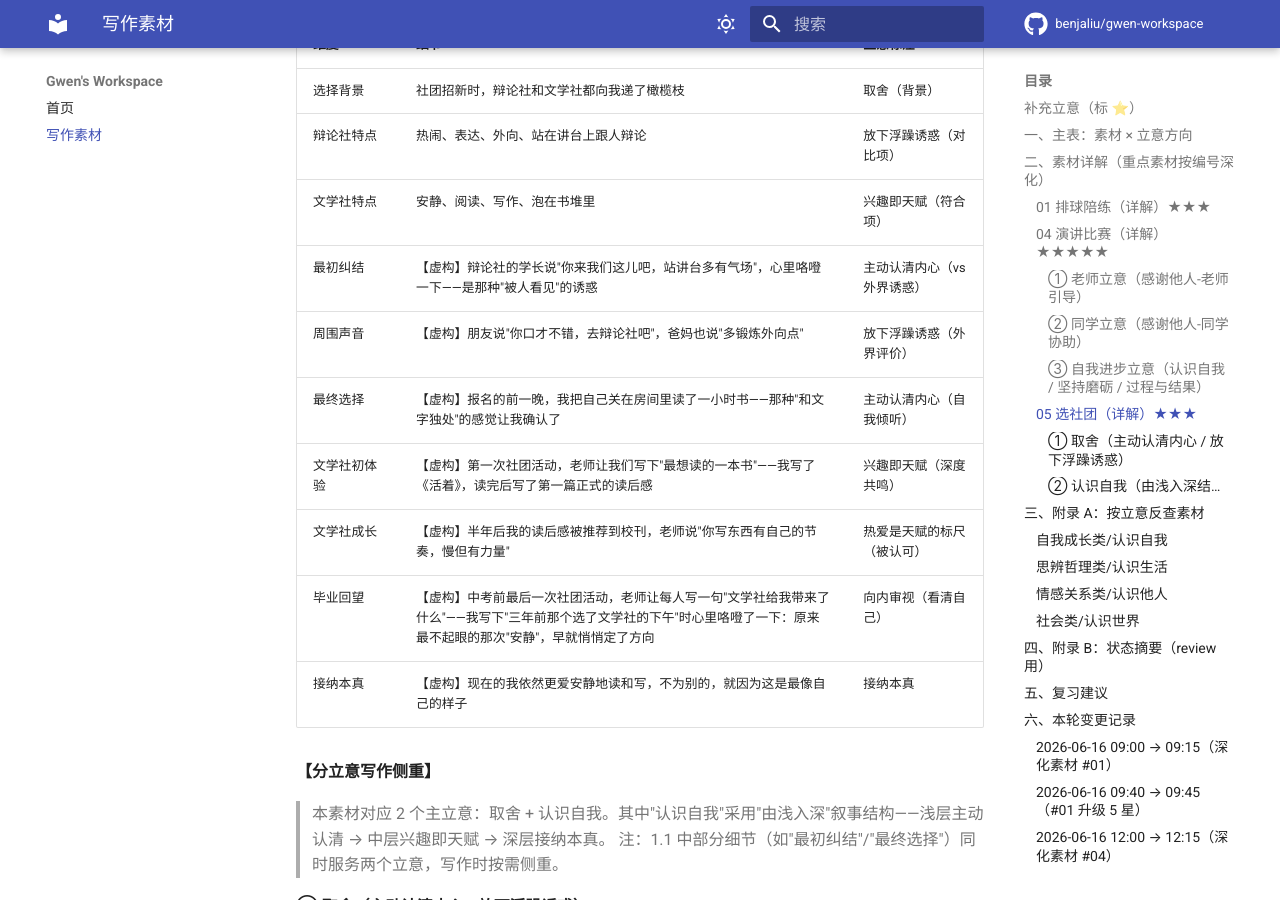
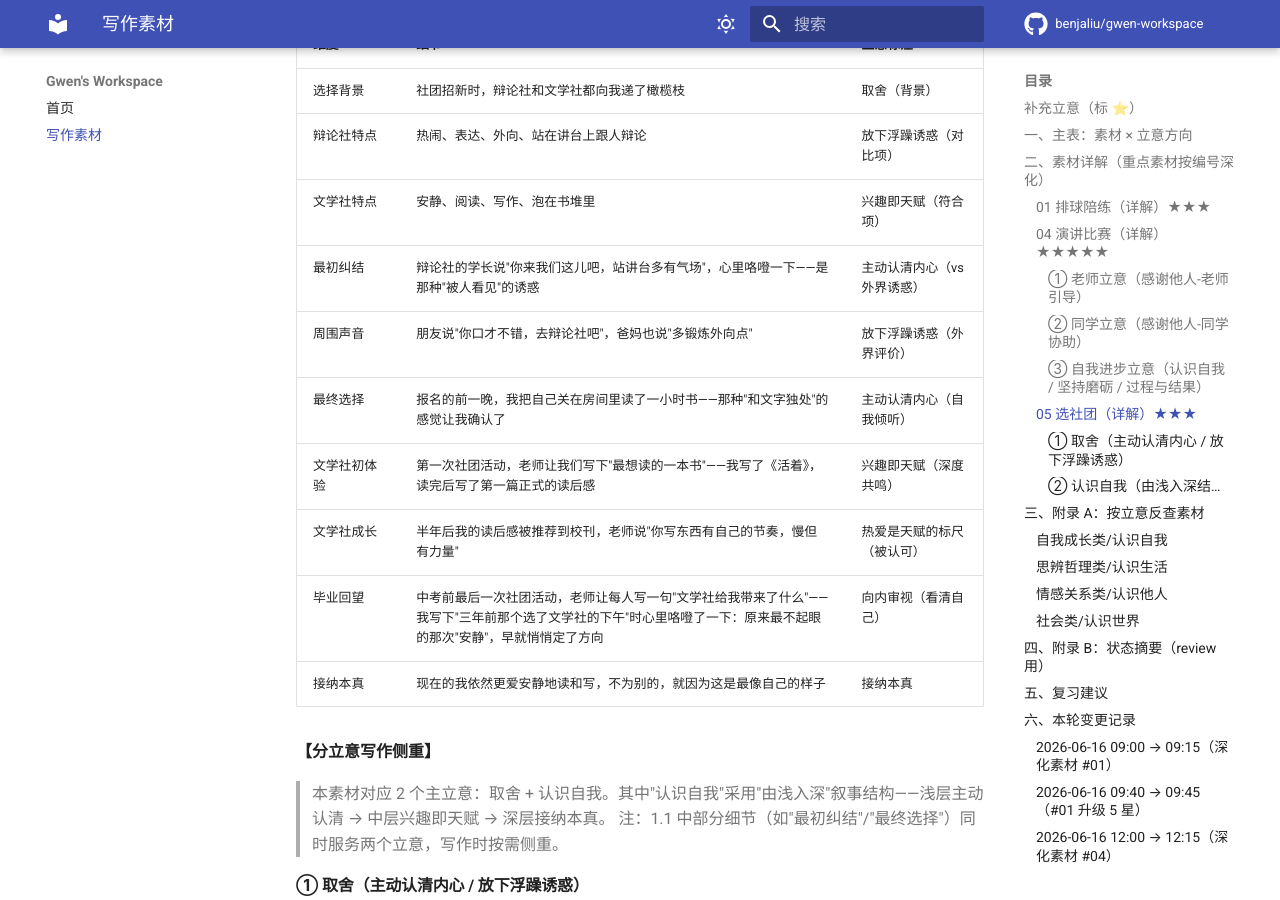
Before and after one commit to benjaliu/gwen-workspace, an MkDocs documentation site: the page built from docs/zuowen-sucai.md, in a window 1280 px wide and 900 px high, scrolled down 8472 px. Built offline with MkDocs 1.6.1 and Material for MkDocs 9.7.7, drawn with Linux system fonts in a browser that asks for light colours; comment, search, counter and statistics services are not loaded; some of the changed text lies outside the part shown.

Commit message:
docs(zuowen-sucai): #05 收尾 - 去【虚构】 + 升 5 星 (v0.5.3)
- 详解 §05 7 详情行去【虚构】前缀（全部接受为正式素材）
- 主表 #05 星：★★★ -> ★★★★★
- 附录 B：5 星 2 -> 3（+ 05）；3 星 33 -> 32（- 05）
- skill v0.5.1 -> v0.5.3：§四 新增'中考作文语境约束'检查项
  - 时间跨度 <= 初中三年（中考作文语境）
  - 禁词：高二/大学/工作后；选中文系/高考/考研 等未来具体事件
  - 写完 checklist 必查虚构/文学化内容是否在中考可触及范围回望时间锚点是否在初中三年内没有未来具体事件

```diff
--- a/docs/zuowen-sucai.md
+++ b/docs/zuowen-sucai.md
@@ -23,7 +23,7 @@
 | 02 | **升旗手训练**——每天清晨 5:50 操场站军姿、练正步，被同学笑"动作像机器人"，三个月后全校师生面前升起国旗 | ★ | 坚持磨砺；接纳不足（被嘲笑仍继续）；平凡与不凡（重复动作里的大意义） |
 | 03 | **数学错题本**——把每道错题抄下来重做一遍，从 60 分到 92 分 | ★ | 坚持磨砺；过程与结果；平淡（每天整理不枯燥吗） |
 | 04 | **校级演讲比赛：从班级预演的假笑到校级二等奖**——我报名参加了校级演讲比赛。班级预演那天，我紧张得连笑容都僵在脸上——那是一块贴上去的面具，同学一眼就看穿。后来靠自我训练，又找了几位同学帮忙当听众抠细节，从假笑到自然，从僵硬到松弛，终于在校级舞台捧回了二等奖。第一次站上这样的讲台，已是最好的收获。更让我意外的是，老师特地表扬了我的进步——毕竟在他们印象里，我一直是个内向文静的女生，能站上舞台并拿到奖项，实在值得好好夸一夸。同学也说我现场表现"如沐春风" | ★★★★★ | 认识自我（突破既有印象）；学会松弛；从容；过程与结果；感谢他人（老师表扬 + 同学协助 + 同学肯定） |
-| 05 | **选社团：辩论社还是文学社？**——社团招新那天，辩论社和文学社都向我递了橄榄枝。辩论社站在讲台上跟人唇枪舌剑，那种热闹和外露让我心里咯噔一下；文学社则是泡在书堆里，写读后感、聊读书，安安静静。最后我选了文学社。选完之后才慢慢发现——自己更享受的不是"表达给谁听"，而是"安静地读和写"那种跟文字独处的感觉。后来回想，这个选择其实是认清了自己想要什么 | ★★★ | 取舍；认识自我 |
+| 05 | **选社团：辩论社还是文学社？**——社团招新那天，辩论社和文学社都向我递了橄榄枝。辩论社站在讲台上跟人唇枪舌剑，那种热闹和外露让我心里咯噔一下；文学社则是泡在书堆里，写读后感、聊读书，安安静静。最后我选了文学社。选完之后才慢慢发现——自己更享受的不是"表达给谁听"，而是"安静地读和写"那种跟文字独处的感觉。后来回想，这个选择其实是认清了自己想要什么 | ★★★★★ | 取舍；认识自我 |
 | 06 | **期中考前一周去操场看夕阳**——心里堵，散步一小时，第二天反而考得不错 | ★★★ | 快慢（慢下来反而快）；过程与结果；有趣与枯燥（"浪费时间"？）；学会松弛 |
 | 07 | **擦黑板这件小事**——值日生每天做，被忽略；毕业那天看见黑板写着"谢谢你每天擦亮我们的早晨" | ★★★ | 平凡与不凡；感恩；平淡中的美 |
 | 08 | **食堂阿姨打饭的背影**——重复一个动作十几年，记住每个学生的口味 | ★★★ | 平凡与不凡；平淡（重复中的伟大）；感恩他人 |
@@ -185,13 +185,13 @@
 | 选择背景 | 社团招新时，辩论社和文学社都向我递了橄榄枝 | 取舍（背景）|
 | 辩论社特点 | 热闹、表达、外向、站在讲台上跟人辩论 | 放下浮躁诱惑（对比项）|
 | 文学社特点 | 安静、阅读、写作、泡在书堆里 | 兴趣即天赋（符合项）|
-| 最初纠结 | 【虚构】辩论社的学长说"你来我们这儿吧，站讲台多有气场"，心里咯噔一下——是那种"被人看见"的诱惑 | 主动认清内心（vs 外界诱惑）|
-| 周围声音 | 【虚构】朋友说"你口才不错，去辩论社吧"，爸妈也说"多锻炼外向点" | 放下浮躁诱惑（外界评价）|
-| 最终选择 | 【虚构】报名的前一晚，我把自己关在房间里读了一小时书——那种"和文字独处"的感觉让我确认了 | 主动认清内心（自我倾听）|
-| 文学社初体验 | 【虚构】第一次社团活动，老师让我们写下"最想读的一本书"——我写了《活着》，读完后写了第一篇正式的读后感 | 兴趣即天赋（深度共鸣）|
-| 文学社成长 | 【虚构】半年后我的读后感被推荐到校刊，老师说"你写东西有自己的节奏，慢但有力量" | 热爱是天赋的标尺（被认可）|
-| 毕业回望 | 【虚构】中考前最后一次社团活动，老师让每人写一句"文学社给我带来了什么"——我写下"三年前那个选了文学社的下午"时心里咯噔了一下：原来最不起眼的那次"安静"，早就悄悄定了方向 | 向内审视（看清自己）|
-| 接纳本真 | 【虚构】现在的我依然更爱安静地读和写，不为别的，就因为这是最像自己的样子 | 接纳本真 |
+| 最初纠结 | 辩论社的学长说"你来我们这儿吧，站讲台多有气场"，心里咯噔一下——是那种"被人看见"的诱惑 | 主动认清内心（vs 外界诱惑）|
+| 周围声音 | 朋友说"你口才不错，去辩论社吧"，爸妈也说"多锻炼外向点" | 放下浮躁诱惑（外界评价）|
+| 最终选择 | 报名的前一晚，我把自己关在房间里读了一小时书——那种"和文字独处"的感觉让我确认了 | 主动认清内心（自我倾听）|
+| 文学社初体验 | 第一次社团活动，老师让我们写下"最想读的一本书"——我写了《活着》，读完后写了第一篇正式的读后感 | 兴趣即天赋（深度共鸣）|
+| 文学社成长 | 半年后我的读后感被推荐到校刊，老师说"你写东西有自己的节奏，慢但有力量" | 热爱是天赋的标尺（被认可）|
+| 毕业回望 | 中考前最后一次社团活动，老师让每人写一句"文学社给我带来了什么"——我写下"三年前那个选了文学社的下午"时心里咯噔了一下：原来最不起眼的那次"安静"，早就悄悄定了方向 | 向内审视（看清自己）|
+| 接纳本真 | 现在的我依然更爱安静地读和写，不为别的，就因为这是最像自己的样子 | 接纳本真 |
 
 **【分立意写作侧重】**
 
```
Also changed, not shown: other parts of docs/zuowen-sucai.md (+12 -2 lines).
